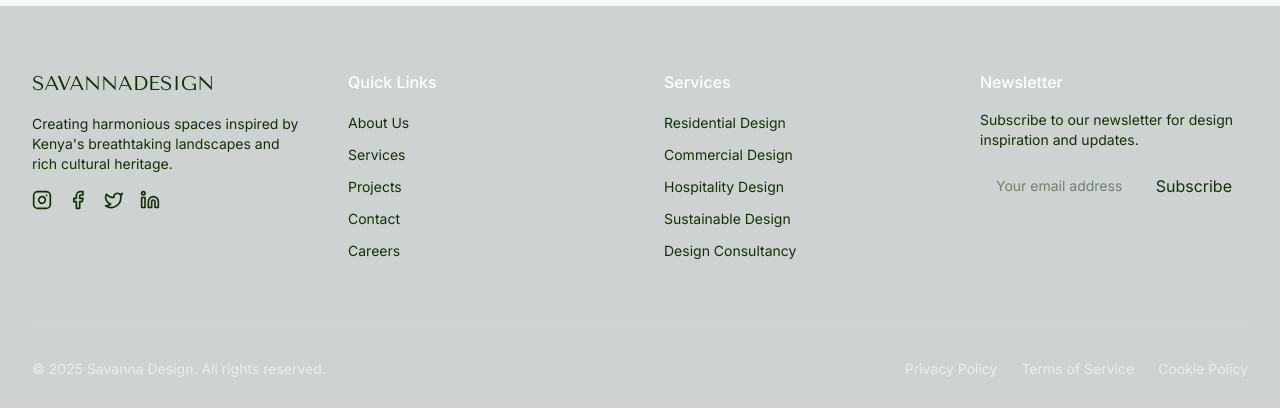
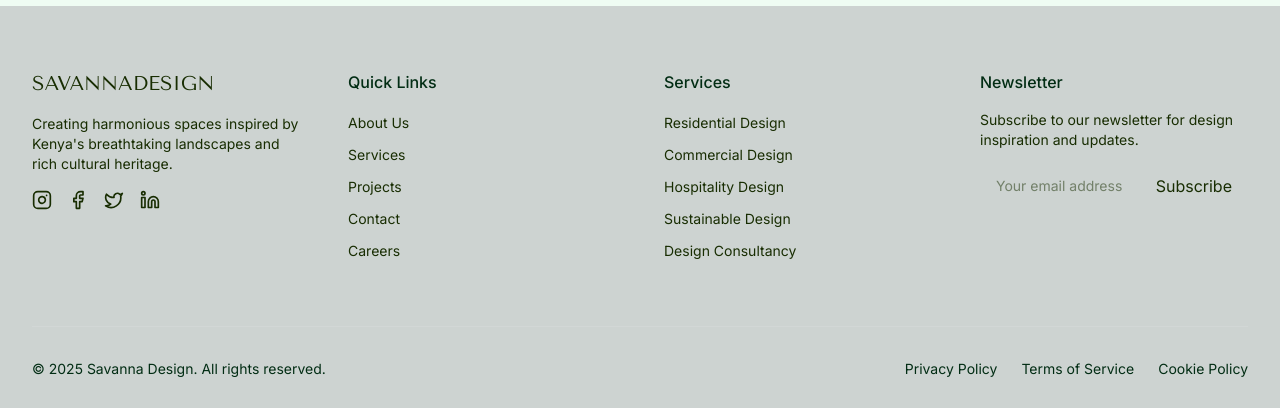
Before and after one commit to tigawanna/savannah-designs, a Next.js app: page / in a window 1280 px wide. Shown: the part 5060-5468 px from the top of the page. Built offline with nearby package versions, Linux system fonts and the light colour scheme.

Commit message:
Update AboutSection and FooterSection styles for improved theme consistency

```diff
--- a/src/components/layout/AboutSection.tsx
+++ b/src/components/layout/AboutSection.tsx
@@ -19,7 +19,7 @@ export function AboutSection() {
       opacity: 1,
       y: 0,
       transition: {
-        duration: 0.8,
+        duration: 0.7,
         staggerChildren: 0.1
       }
     }
--- a/src/components/layout/FooterSection.tsx
+++ b/src/components/layout/FooterSection.tsx
@@ -36,13 +36,13 @@ export function FooterSection() {
 
           {/* Quick Links */}
           <div>
-            <h4 className="text-white font-medium mb-4">Quick Links</h4>
+            <h4 className="text-base-content font-medium mb-4">Quick Links</h4>
             <ul className="space-y-2">
               {["About Us", "Services", "Projects", "Contact", "Careers"].map((item) => (
                 <li key={item}>
                   <a
                     href={`#${item.toLowerCase().replace(" ", "-")}`}
-                    className=" hover:text-white transition-colors text-sm">
+                    className=" hover:text-primary-content transition-colors text-sm">
                     {item}
                   </a>
                 </li>
@@ -52,7 +52,7 @@ export function FooterSection() {
 
           {/* Services */}
           <div>
-            <h4 className="text-white font-medium mb-4">Services</h4>
+            <h4 className="text-base-content font-medium mb-4">Services</h4>
             <ul className="space-y-2">
               {[
                 "Residential Design",
@@ -62,7 +62,7 @@ export function FooterSection() {
                 "Design Consultancy",
               ].map((item) => (
                 <li key={item}>
-                  <a href="#services" className=" hover:text-white transition-colors text-sm">
+                  <a href="#services" className=" hover:text-primary-content transition-colors text-sm">
                     {item}
                   </a>
                 </li>
@@ -72,7 +72,7 @@ export function FooterSection() {
 
           {/* Newsletter */}
           <div>
-            <h4 className="text-white font-medium mb-4">Newsletter</h4>
+            <h4 className="text-base-content font-medium mb-4">Newsletter</h4>
             <p className=" mb-4 text-sm">
               Subscribe to our newsletter for design inspiration and updates.
             </p>
@@ -92,17 +92,17 @@ export function FooterSection() {
         </div>
 
         <div className="pt-8 border-t border-white/10 flex flex-col md:flex-row justify-between items-center">
-          <div className="text-white/60 text-sm mb-4 md:mb-0">
+          <div className="text-base-content text-sm mb-4 md:mb-0">
             &copy; {new Date().getFullYear()} Savanna Design. All rights reserved.
           </div>
           <div className="flex space-x-6">
-            <a href="#" className="text-white/60 hover:text-white text-sm">
+            <a href="#" className="text-base-content hover:text-primary-content text-sm">
               Privacy Policy
             </a>
-            <a href="#" className="text-white/60 hover:text-white text-sm">
+            <a href="#" className="text-base-content hover:text-primary-content text-sm">
               Terms of Service
             </a>
-            <a href="#" className="text-white/60 hover:text-white text-sm">
+            <a href="#" className="text-base-content hover:text-primary-content text-sm">
               Cookie Policy
             </a>
           </div>
```
